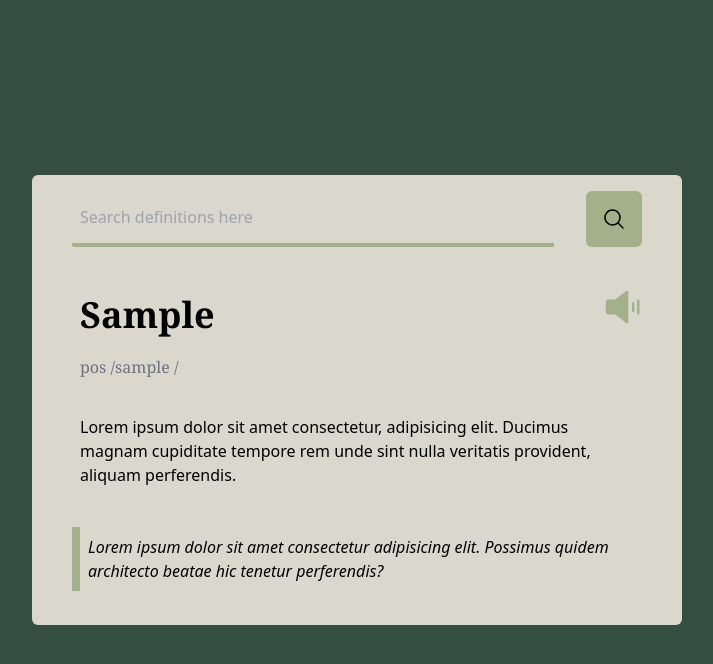
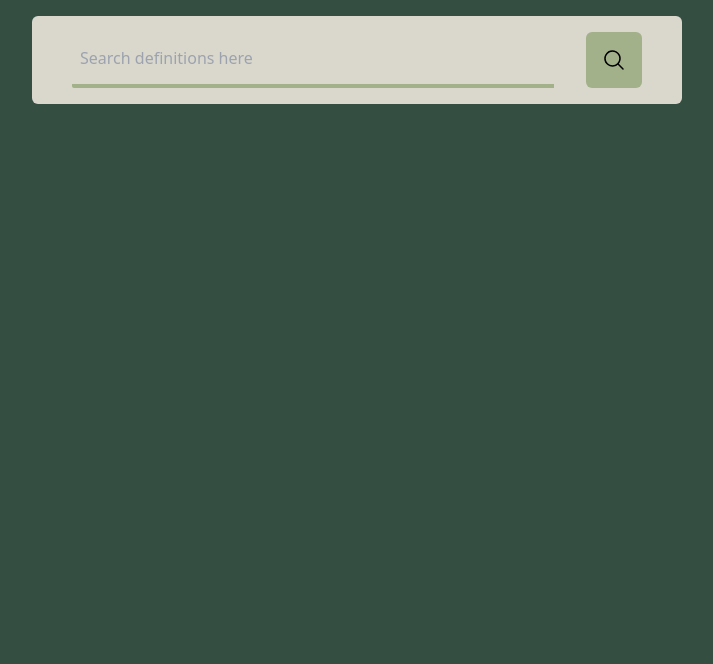
Before and after one commit to jedaydiya/dictionary-app, a React (Vite) app: page / in a window 1280 px wide. Shown: the top 664 px of the page, without its empty margins (283-996 px from the left). Built offline with nearby package versions, Linux system fonts and the light colour scheme.

Commit message:
Added Types

```diff
--- a/src/App.tsx
+++ b/src/App.tsx
@@ -6,17 +6,27 @@ import Definition from "./components/Definition";
 import useSearch from "./hooks/useSearch";
 
 function App() {
-  const { term, onInputChange, onSubmit } = useSearch();
+  const { term, onInputChange, onSubmit, word } = useSearch();
   return (
     <>
-      <div className="flex items-center justify-center h-screen">
-        <section className="w-[650px] h-[450px] bg-[#DAD7CD] rounded-md py-4 px-10">
-          <Search
-            term={term}
-            onInputChange={onInputChange}
-            onSubmit={onSubmit}
-          />
-          <Definition />
+      <div className="flex items-center justify-center">
+        <section className="w-[650px] h-full bg-[#DAD7CD] rounded-md py-4 px-10 m-4">
+          {word ? (
+            <>
+              <Search
+                term={term}
+                onInputChange={onInputChange}
+                onSubmit={onSubmit}
+              />
+              <Definition data={word} />
+            </>
+          ) : (
+            <Search
+              term={term}
+              onInputChange={onInputChange}
+              onSubmit={onSubmit}
+            />
+          )}
         </section>
       </div>
     </>
--- a/src/components/Definition.tsx
+++ b/src/components/Definition.tsx
@@ -1,28 +1,39 @@
 import { SpeakerSimpleHigh } from "@phosphor-icons/react";
-
-const Definition = () => {
+import { wordType } from "../types";
+import { useState } from "react";
+type Props = {
+  data: wordType;
+};
+const Definition = ({ data }: Props) => {
   return (
     <>
       <div className="mt-10">
         <div className="flex justify-between">
-          <h1 className="text-4xl font-serif font-bold px-2 py-2">Sample</h1>
+          <h1 className="text-4xl font-serif font-bold px-2 py-2">
+            {data.word}
+          </h1>
 
-          <SpeakerSimpleHigh size={40} color="#A3B18A" weight="fill" />
+          <button>
+            <SpeakerSimpleHigh size={40} color="#A3B18A" weight="fill" />
+          </button>
         </div>
+        <p className="text-xl font-serif text-gray-500 px-2 py-2">
+          {data.phonetic}
+        </p>
+        {data.meanings.map((item, i) => (
+          <div key={i}>
+            <p className="text-xl font-serif text-gray-500 px-2 py-2">
+              {item.partOfSpeech}
+            </p>
+            {item.definitions.map((item, i) => (
+              <div className="border-l-8 border-[#A3B18A]" key={i}>
+                <p className="text-lg px-2 py-2">{item.definition}</p>
 
-        <p className="tex-2xl font-serif mt-1 text-gray-500 px-2 py-2">
-          pos /sample /
-        </p>
-        <p className="mt-5 px-2 py-2">
-          Lorem ipsum dolor sit amet consectetur, adipisicing elit. Ducimus
-          magnam cupiditate tempore rem unde sint nulla veritatis provident,
-          aliquam perferendis.
-        </p>
-
-        <p className="mt-8 italic border-l-8 px-2 py-2 border-[#A3B18A]">
-          Lorem ipsum dolor sit amet consectetur adipisicing elit. Possimus
-          quidem architecto beatae hic tenetur perferendis?
-        </p>
+                <p className="px-2 py-2 italic">{item.example || "None"}</p>
+              </div>
+            ))}
+          </div>
+        ))}
       </div>
     </>
   );
--- a/src/hooks/useSearch.ts
+++ b/src/hooks/useSearch.ts
@@ -7,15 +7,15 @@ const useSearch = () => {
   const onInputChange = (e: ChangeEvent<HTMLInputElement>) => {
     const value = e.target.value;
     setTerm(value);
-    console.log(term);
+    // console.log(term);
   };
 
   const getSearchOptions = (term: string) => {
     axios
       .get(`https://api.dictionaryapi.dev/api/v2/entries/en/${term}`)
       .then((res) => {
-        console.log(res.data);
-        setWord(res.data);
+        console.log(res.data[0]);
+        setWord(res.data[0]);
       });
   };
 
@@ -27,6 +27,7 @@ const useSearch = () => {
     term,
     onInputChange,
     onSubmit,
+    word,
   };
 };
 
--- a/src/types/index.ts
+++ b/src/types/index.ts
@@ -1,5 +1,20 @@
 export type wordType = {
   word: string;
-  phonetics: string;
-  meanings: [definitions: [definition: string, example: string]];
+  phonetic: string;
+  phonetics: [
+    {
+      audio: string;
+    }
+  ];
+  meanings: [
+    {
+      partOfSpeech: string;
+      definitions: [
+        {
+          definition: string;
+          example: string;
+        }
+      ];
+    }
+  ];
 };
```
